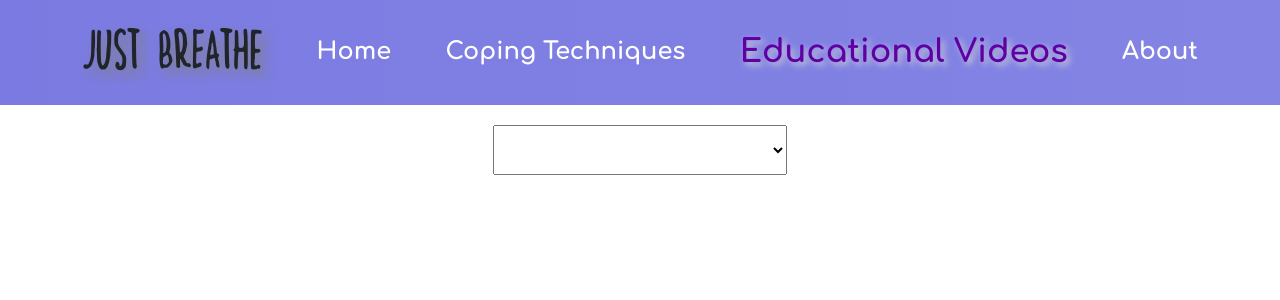
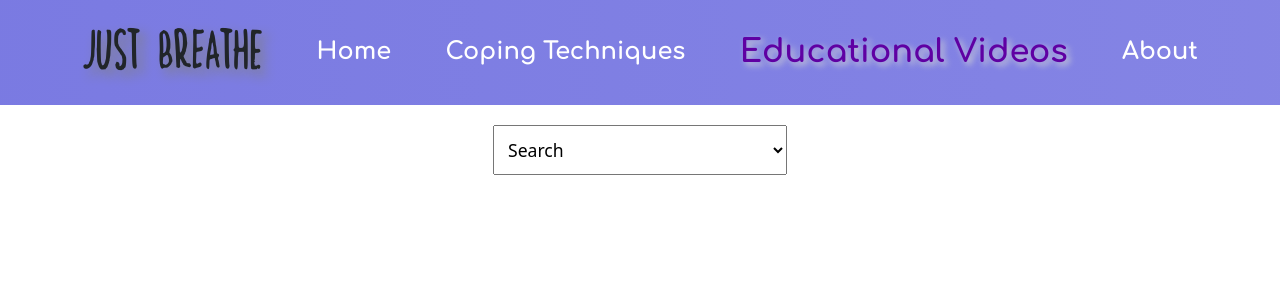
Before and after one commit to tCarina/Just_Breathe, a React (Create React App) app: page /videos in a window 1280 px wide. Shown: the top 300 px of the page. Built offline with nearby package versions, Linux system fonts and the light colour scheme.

Commit message:
added video links

```diff
--- a/src/Components/Videos.js
+++ b/src/Components/Videos.js
@@ -1,10 +1,10 @@
 import NavBar from "./Navbar";
 import axios from "axios";
-import {useState, useEffect} from "react";
+import { useState, useEffect } from "react";
 import "../Styles/videos.css"
 
 
-export default function Videos(){
+export default function Videos() {
     const [videos, setVideos] = useState([]);
 
     const getYouTube = async (selectedVideoType) => {
@@ -19,28 +19,30 @@
         }
     }
 
-    const selectVideoType = (e)=>{
+    const selectVideoType = (e) => {
         getYouTube(e.target.value)
     }
 
 
-    return(<div><NavBar />
-    <select className="select-video-type" defaultValue={''} onChange={selectVideoType}>
-        <option disabled></option>
-        <option value="Anxiety Information">General Anxiety Information</option>
-        <option value="helping someone with Anxiety">Helping someone with Anxiety</option>
-        <option value="Handling Panic Attack">How to deal with panic attacks</option>
+    return (<div><NavBar />
+        <div className="videos-body">
+            <select className="select-video-type" defaultValue={'Search'} onChange={selectVideoType}>
+                <option disabled>Search</option>
+                <option value="Anxiety Information">General Anxiety Information</option>
+                <option value="helping someone with Anxiety">Helping someone with Anxiety</option>
+                <option value="Handling Panic Attack">How to deal with panic attacks</option>
+            </select>
 
-    </select>
-
-    <ul className="videoList">
-                {videos.map(video => <li>
-                    <img className="video-thumbnail" src={video.snippet.thumbnails.default.url} alt={video.snippet.title} />
-                    <h3>{video.snippet.title}</h3>
-                </li>)}
+            <ul className="videoList">
+                {videos.map(video => <div className="li-video">
+                    {<iframe title='youtubeVideo' className="iframe-video"
+                        src={`https://www.youtube.com/embed/${video.id.videoId}`}>
+                    </iframe>}
+                    {/* <h5>{video.snippet.title}</h5> */}
+                </div>)}
             </ul>
 
 
-
+        </div>
     </div>)
 }
--- a/src/Styles/videos.css
+++ b/src/Styles/videos.css
@@ -19,3 +19,14 @@
     border: 2px solid black;
     border-radius: 2%;
 }
+body{
+    background-color: #BBD0FF;
+}
+.iframe-video{
+    height: 290px;
+    width: 390px;
+}
+
+.li-video{
+    padding-bottom: 20px;
+}
```
Also changed, not shown: 1 other file (tests, documents, lock files or other folders).
